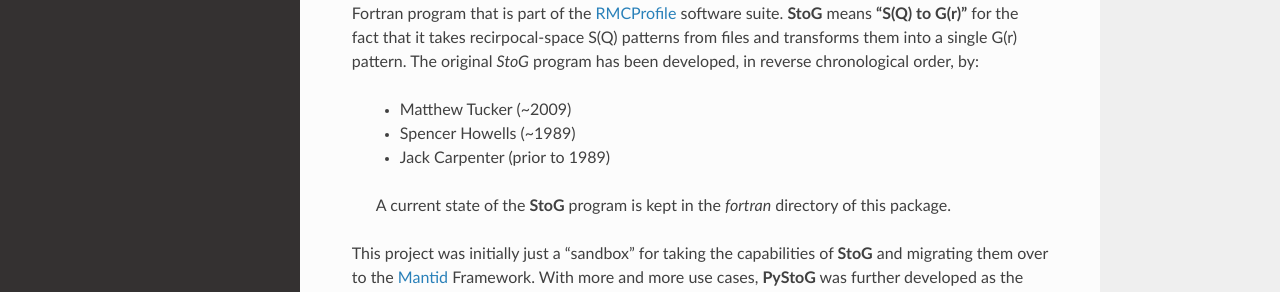
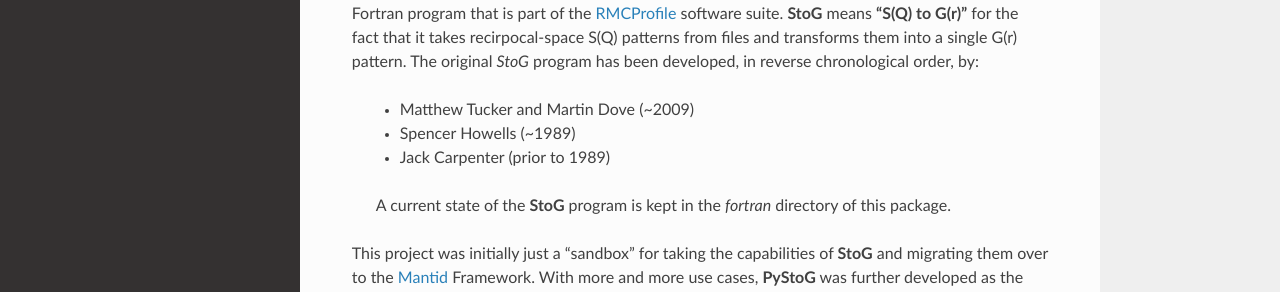
Before and after one commit to neutrons/pystog, a Sphinx documentation site: the page built from docs/source/about.rst, in a window 1280 px wide and 900 px high, scrolled down 579 px. Shown: the part 253-545 px from the top of the window. Built offline with Sphinx 7.4.7 and the Read the Docs theme 2.0.0, drawn with Linux system fonts in a browser that asks for light colours; formulas are drawn with MathJax 3.

Commit message:
Update about.rst

```diff
--- a/docs/source/about.rst
+++ b/docs/source/about.rst
@@ -11,7 +11,7 @@ From total scattering functions, we have reciprocal-space structure factors and
 
 The name **PyStoG** comes from the fact that this is a *Pythonized* version of **StoG**, a ~30 year old Fortran program that is part of the RMCProfile_ software suite. **StoG** means **"S(Q) to G(r)"** for the fact that it takes recirpocal-space S(Q) patterns from files and transforms them into a single G(r) pattern. The original *StoG* program has been developed, in reverse chronological order, by:
 
- * Matthew Tucker (~2009)
+ * Matthew Tucker and Martin Dove (~2009)
  * Spencer Howells (~1989)
  * Jack Carpenter (prior to 1989)
 
```
